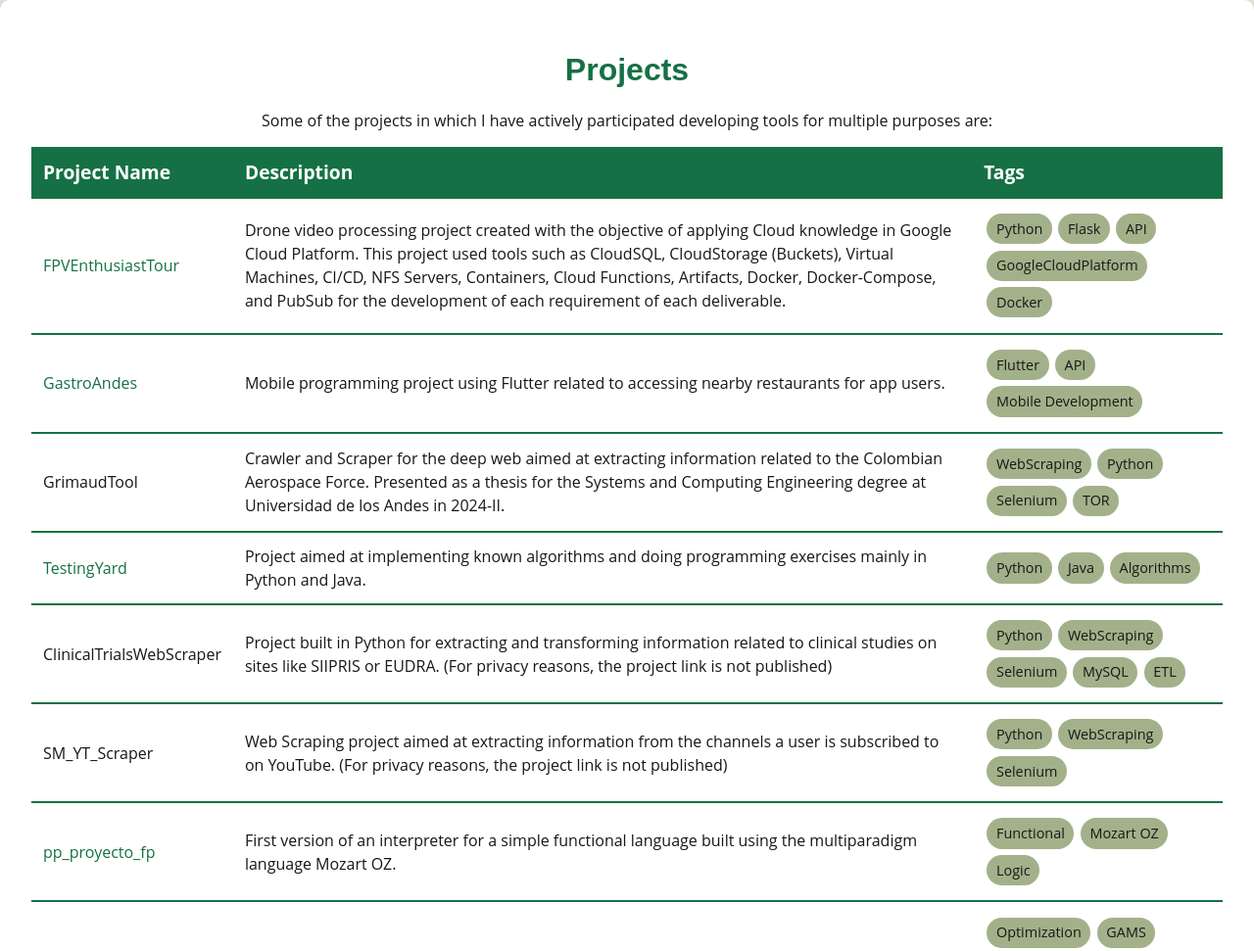
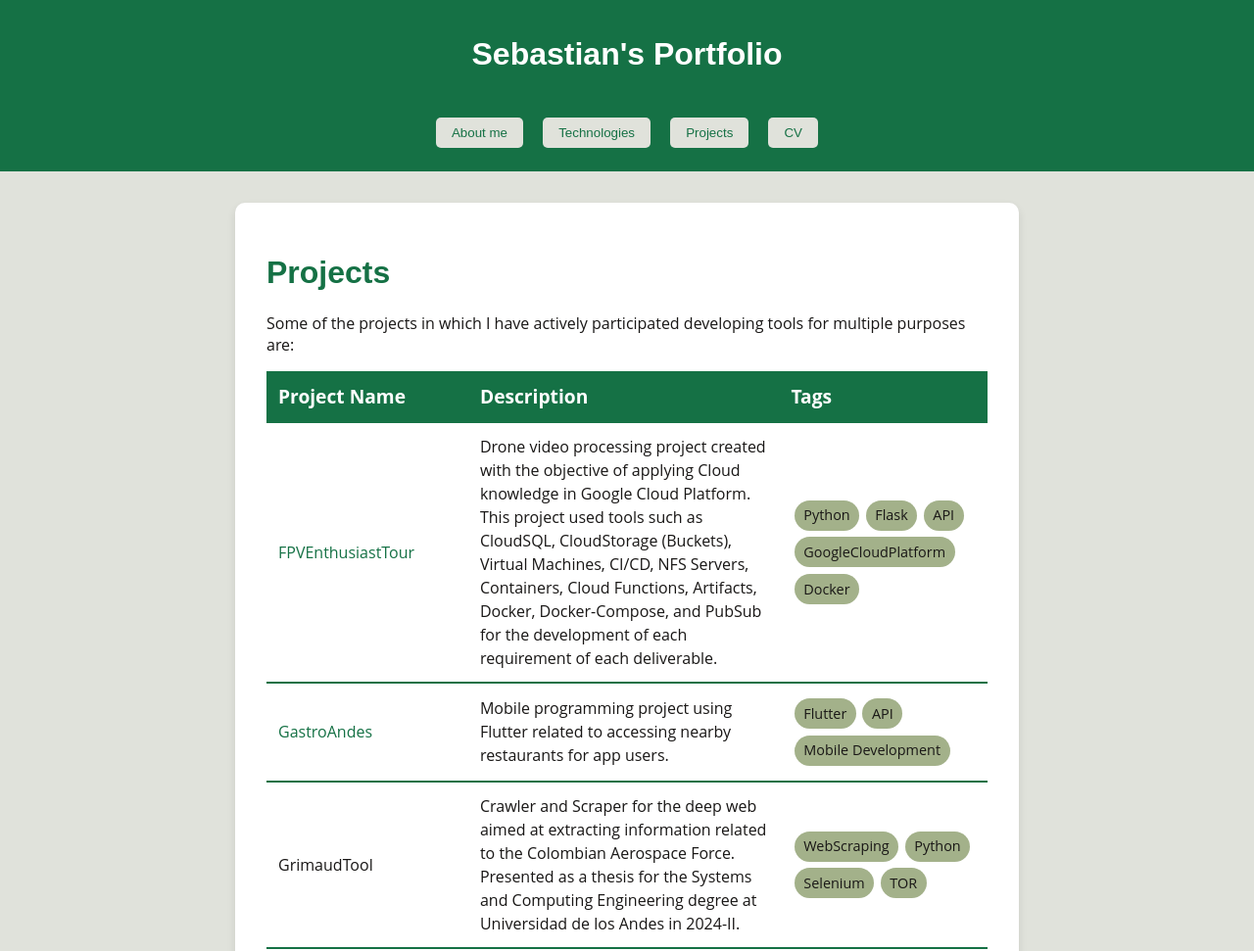
Before and after one commit to SebasMG0/portfolio, a plain HTML site: page index.html in a window 1280 px wide. Shown: the top 971 px of the page at 98% size. Drawn offline with Linux system fonts and the light colour scheme; a script that the page names is missing.

Commit message:
Update index.html

```diff
--- a/index.html
+++ b/index.html
@@ -10,7 +10,18 @@
 </head>
 
 <body>
-
+    <div id="header">
+        <div id="title-container">
+            <h1>Sebastian's Portfolio</h1>
+            <div id="buttons">
+                <button onclick="scrollToSection('about-me-container')">About me</button>
+                <button onclick="scrollToSection('technologies-container')">Technologies</button>
+                <button onclick="scrollToSection('project-container')">Projects</button>
+                <button onclick="window.location.href='https://github.com/user-attachments/files/18188934/CV_ES_Sebastian.pdfs'">CV</button>
+            </div>
+        </div>
+    </div>
+    <div id="center">
         <div id="project-container">
             <h1>Projects</h1>
             <p>Some of the projects in which I have actively participated developing tools for multiple purposes are:</p>
```
